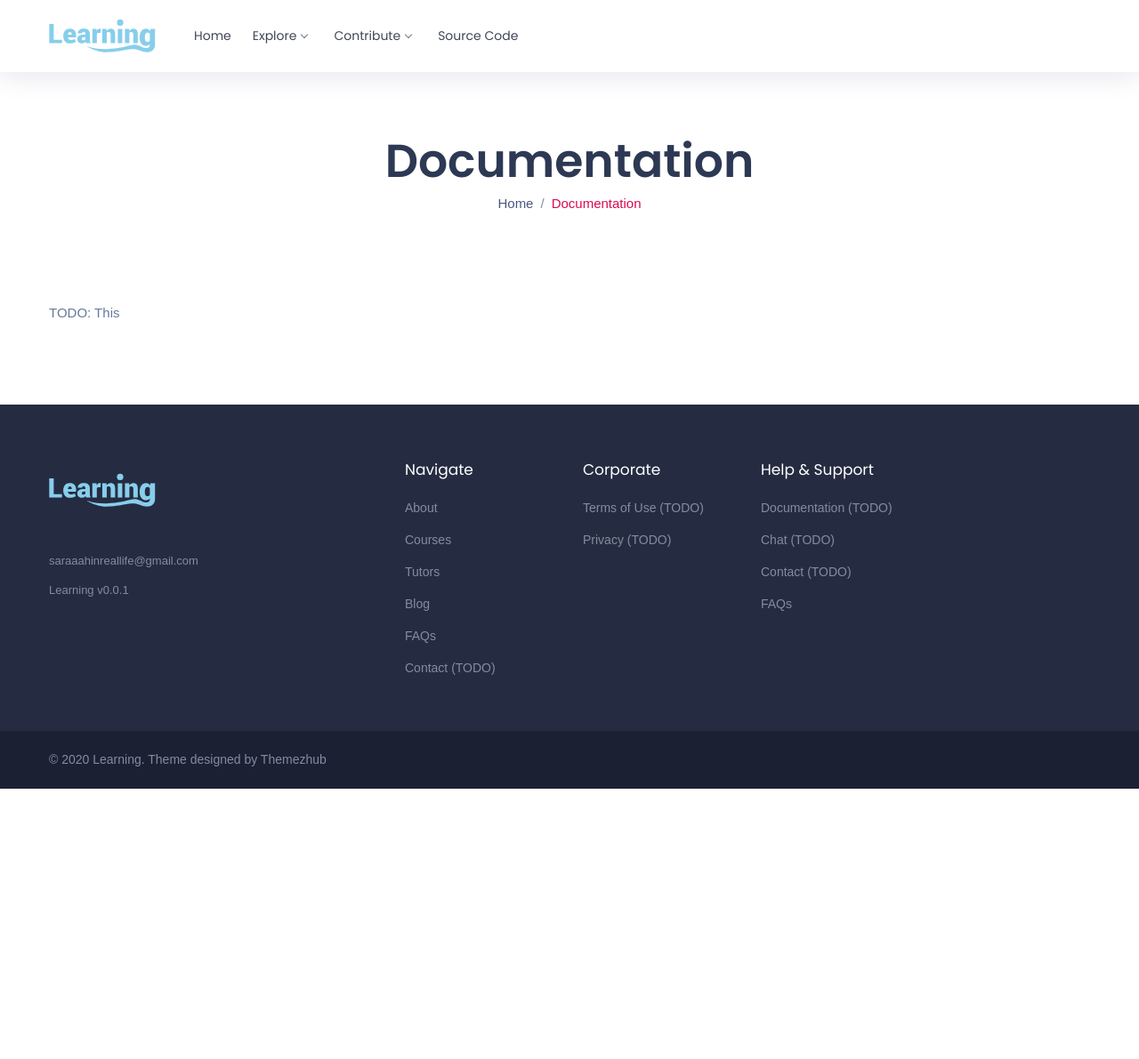
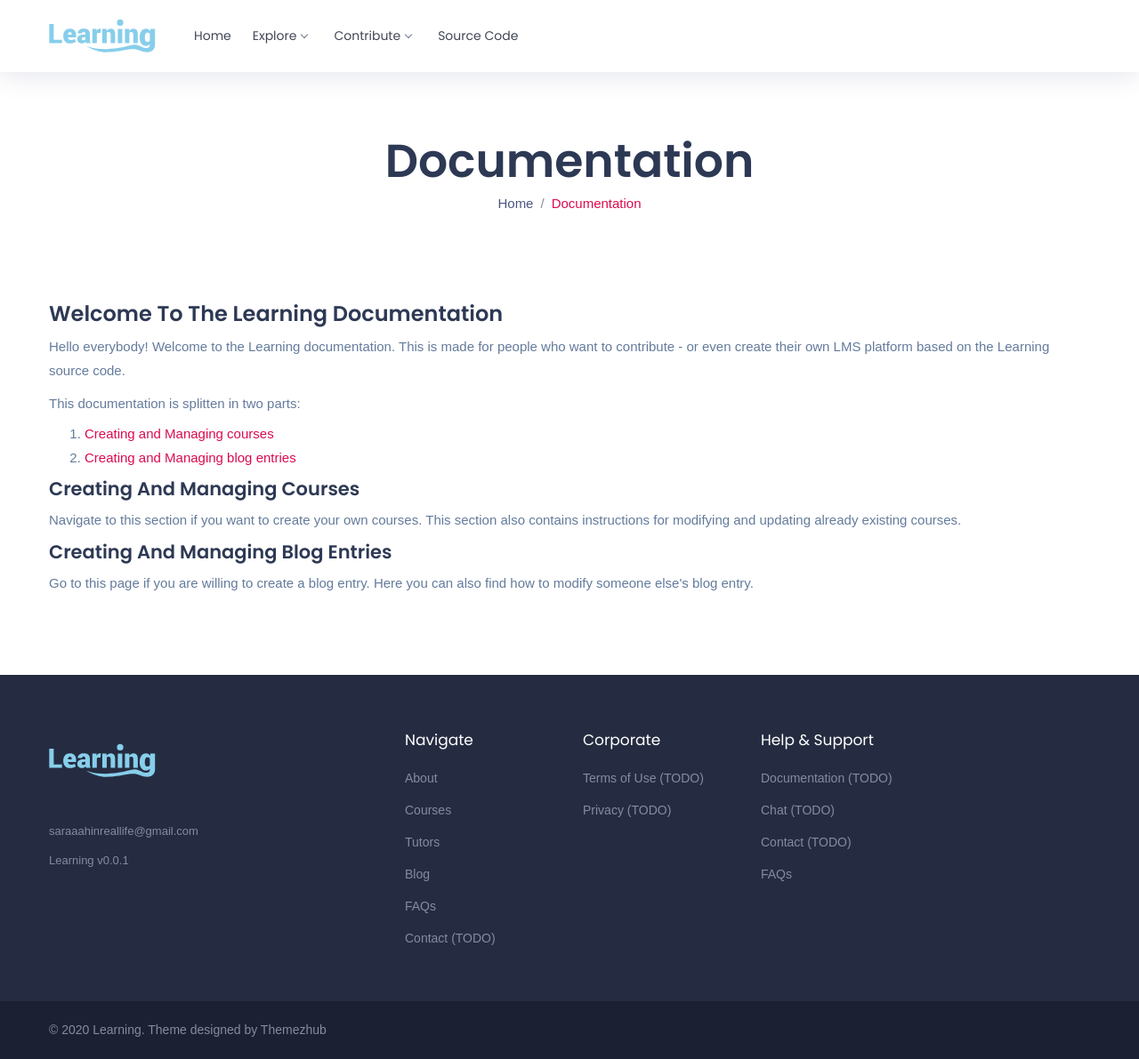
Before and after one commit to InsaneMiner/Learning, a Jekyll site: the page built from documentation/index.html, in a window 1280 px wide. Shown: the whole page at 89% size. Built offline with Jekyll 4.4.1, drawn with Linux system fonts in a browser that asks for light colours; some web fonts are replaced; before the commit the page ends 900 px from its top, so only the background shows below that.

Commit message:
Some work on documentation

```diff
--- /dev/null
+++ b/documentation/blogging/index.html
@@ -0,0 +1,6 @@
+---
+title: Creating and managing blog entries
+layout: page
+---
+
+TODO: This
--- a/documentation/index.html
+++ b/documentation/index.html
@@ -3,4 +3,25 @@ title: Documentation
 layout: page
 ---
 
-TODO: This
+<h3>Welcome to the Learning documentation</h3>
+
+<p>Hello everybody! Welcome to the Learning documentation. This is made for
+people who want to contribute - or even create their own LMS platform based on
+the Learning source code.</p>
+
+<p>This documentation is splitten in two parts:</p>
+
+<ol>
+  <li><a href="/documentation/teaching" class="theme-cl">Creating and Managing courses</a></li>
+  <li><a href="/documentation/blogging" class="theme-cl">Creating and Managing blog entries</a></li>
+</ol>
+
+<h4>Creating and Managing courses</h4>
+
+<p>Navigate to this section if you want to create your own courses. This section
+also contains instructions for modifying and updating already existing courses.</p>
+
+<h4>Creating and Managing blog entries</h4>
+
+<p>Go to this page if you are willing to create a blog entry. Here you can also
+find how to modify someone else's blog entry.</p>
--- /dev/null
+++ b/documentation/teaching/index.html
@@ -0,0 +1,6 @@
+---
+title: Creating and Managing courses
+layout: page
+---
+
+TODO: This
```
